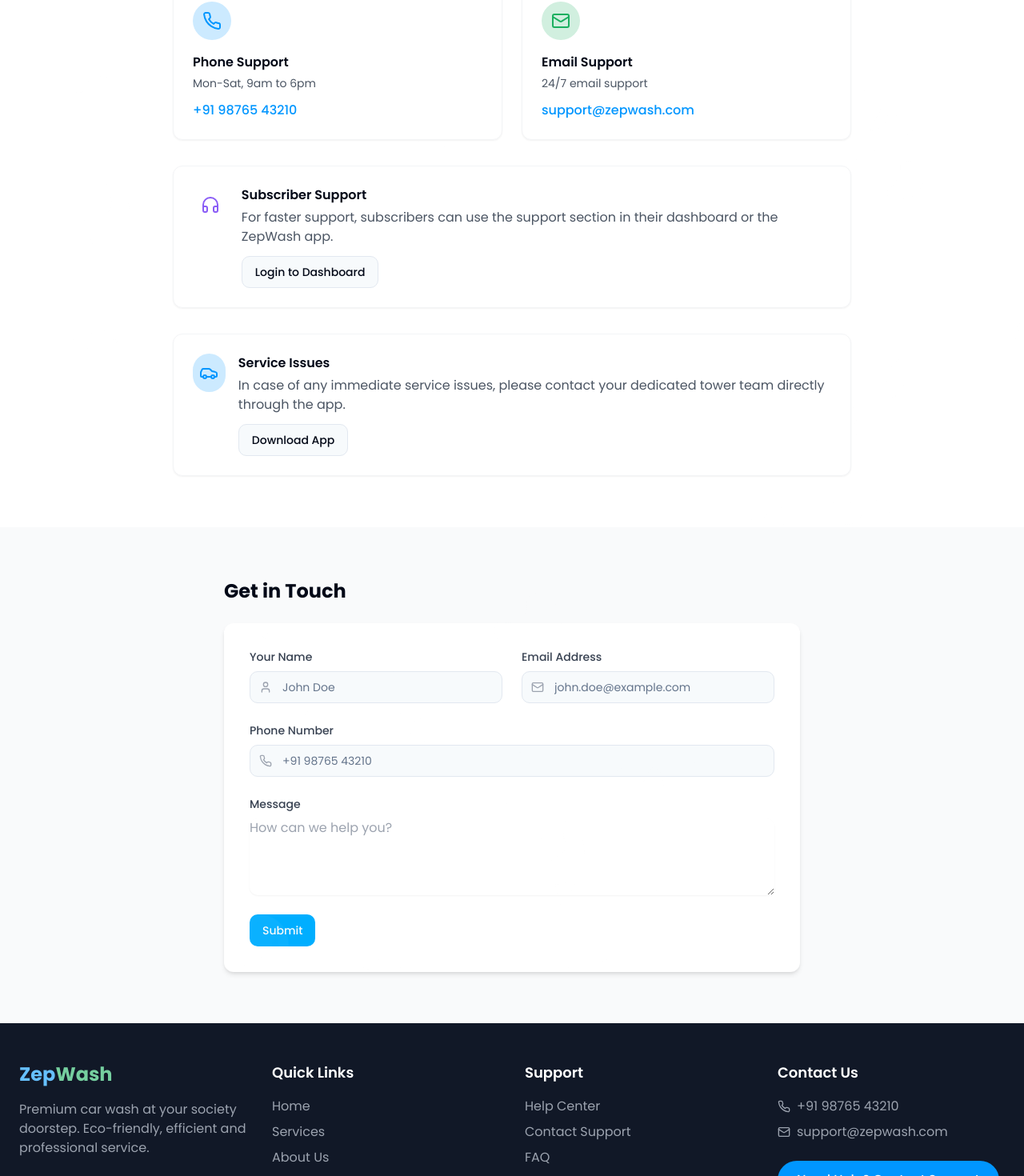
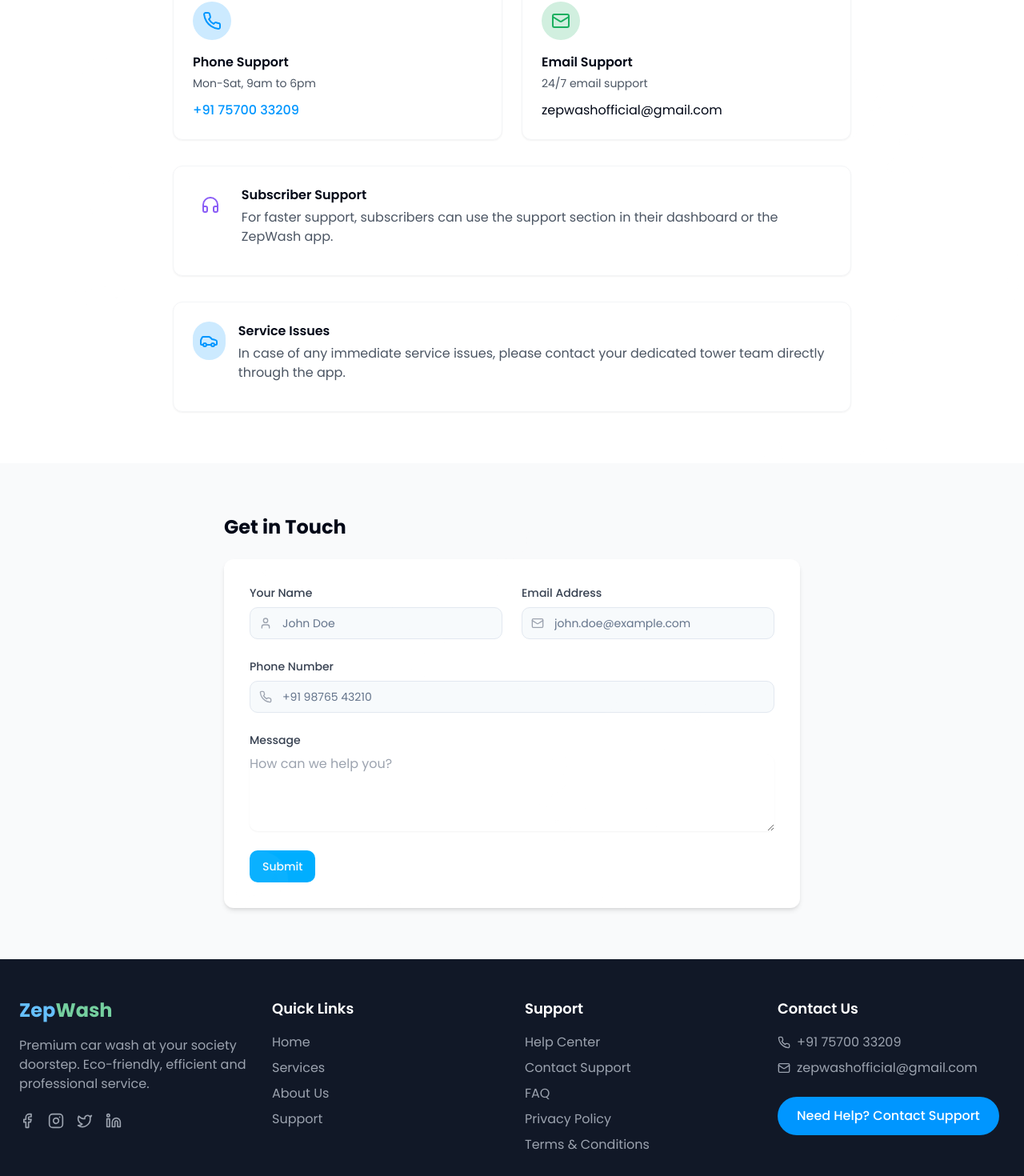
Before and after one commit to yash-writes-code/zepwash, a React (Vite) app: page /support in a window 1280 px wide. Shown: the part 1259-2729 px from the top of the page at 80% size. Built offline with nearby package versions, Linux system fonts and the light colour scheme.

Commit message:
minor ui changes
Signed-off-by: Yash Goyal <yashgoyalambk@gmail.com>

```diff
--- a/src/components/Footer.tsx
+++ b/src/components/Footer.tsx
@@ -74,11 +74,11 @@ const Footer = () => {
             <ul className="space-y-2">
               <li className="flex items-center space-x-2 text-gray-400">
                 <Phone size={16} />
-                <span>+91 98765 43210</span>
+                <a href='tel:+917570033209'>+91 75700 33209</a>
               </li>
               <li className="flex items-center space-x-2 text-gray-400">
                 <Mail size={16} />
-                <span>support@zepwash.com</span>
+                <a href='mailto:zepwashofficial@gmail.com'>zepwashofficial@gmail.com</a>
               </li>
               <li className="pt-4">
                 <Link to="/support" className="inline-block btn-primary">
@@ -91,10 +91,10 @@ const Footer = () => {
 
         <div className="border-t border-gray-800 mt-10 pt-6 flex flex-col md:flex-row justify-between items-center">
           <p className="text-gray-500 text-sm">© 2025 ZepWash. All rights reserved.</p>
-          <div className="flex space-x-4 mt-4 md:mt-0">
+          {/* <div className="flex space-x-4 mt-4 md:mt-0">
             <Link to="/privacy" className="text-gray-500 text-sm hover:text-white transition-colors">Privacy Policy</Link>
             <Link to="/terms" className="text-gray-500 text-sm hover:text-white transition-colors">Terms of Service</Link>
-          </div>
+          </div> */}
         </div>
       </div>
     </footer>
--- a/src/components/Navbar.tsx
+++ b/src/components/Navbar.tsx
@@ -86,7 +86,8 @@ const Navbar = () => {
 
         {/* Mobile Navigation */}
         {isMenuOpen && (
-          <div className="md:hidden bg-white backdrop-blur-md rounded-3xl shadow-lg absolute left-4 right-4 top-[calc(100%+0.5rem)] p-4 z-50 animate-in fade-in slide-in-from-top-5 duration-300 border border-gray-100">
+        <div className="md:hidden bg-white backdrop-blur-md rounded-3xl shadow-lg absolute left-4 right-4 top-[calc(100%+0.5rem)] p-4 z-50 transition-all duration-300 ease-in-out opacity-100">
+
             <div className="flex flex-col space-y-5">
               <MobileNavLink to="/" onClick={toggleMenu}>Home</MobileNavLink>
               <MobileNavLink to="/services" onClick={toggleMenu}>Services</MobileNavLink>
--- a/src/components/ScrollToTop.tsx
+++ b/src/components/ScrollToTop.tsx
@@ -1,14 +1,13 @@
-import { useEffect } from 'react';
-import { useLocation } from 'react-router-dom';
+// ScrollToTop.tsx
+import { useEffect } from "react";
+import { useLocation } from "react-router-dom";
 
-const ScrollToTop = () => {
+export default function ScrollToTop() {
   const { pathname } = useLocation();
 
   useEffect(() => {
-    window.scrollTo(0, 0);
+    window.scrollTo({ top: 0, behavior: "smooth" });
   }, [pathname]);
 
   return null;
-};
-
-export default ScrollToTop;
+}
--- a/src/pages/About.tsx
+++ b/src/pages/About.tsx
@@ -139,9 +139,7 @@ const About = () => {
               <Link to="/services">
                 <Button className="btn-primary">Our Services</Button>
               </Link>
-              <Link to="/signup">
-                <Button variant="outline">Join Us</Button>
-              </Link>
+
             </div>
           </div>
         </div>
--- a/src/pages/Support.tsx
+++ b/src/pages/Support.tsx
@@ -9,8 +9,7 @@ import {
   Headphones,
   Mail,
   Phone,
-  User,
-  XCircle,
+  User
 } from "lucide-react";
 import { useToast } from "@/hooks/use-toast";
 import Navbar from "@/components/Navbar";
@@ -209,7 +208,7 @@ const Support = () => {
                 Can't find what you're looking for?
               </p>
               <Button className="btn-primary animate-pulse-slow">
-                <span className="p-4 font-semibold"> Contact Us </span>
+                <a className="p-4 font-semibold" href="#contact_form"> Contact Us </a>
               </Button>
             </div>
           </div>
@@ -241,10 +240,10 @@ const Support = () => {
               <h3 className="font-semibold mb-1">Phone Support</h3>
               <p className="text-gray-600 text-sm mb-3">Mon-Sat, 9am to 6pm</p>
               <a
-                href="tel:+919876543210"
+                href="tel:+917570033209"
                 className="text-zep-blue-500 font-medium"
               >
-                +91 98765 43210
+                +91 75700 33209
               </a>
             </div>
             <div
@@ -256,12 +255,7 @@ const Support = () => {
               </div>
               <h3 className="font-semibold mb-1">Email Support</h3>
               <p className="text-gray-600 text-sm mb-3">24/7 email support</p>
-              <a
-                href="mailto:support@zepwash.com"
-                className="text-zep-blue-500 font-medium"
-              >
-                support@zepwash.com
-              </a>
+              <a href='mailto:zepwashofficial@gmail.com'>zepwashofficial@gmail.com</a>
             </div>
           </div>
           <div
@@ -278,11 +272,11 @@ const Support = () => {
                   For faster support, subscribers can use the support section in
                   their dashboard or the ZepWash app.
                 </p>
-                <Link to="/login">
+                {/* <Link to="/login">
                   <Button variant="outline" className="text-sm">
                     Login to Dashboard
                   </Button>
-                </Link>
+                </Link> */}
               </div>
             </div>
           </div>
@@ -300,9 +294,9 @@ const Support = () => {
                   In case of any immediate service issues, please contact your
                   dedicated tower team directly through the app.
                 </p>
-                <Button variant="outline" className="text-sm">
+                {/* <Button variant="outline" className="text-sm">
                   <span>Download App</span>
-                </Button>
+                </Button> */}
               </div>
             </div>
           </div>
@@ -317,7 +311,7 @@ const Support = () => {
       {/* CONTACT FORM LAST */}
       <section className="py-16 bg-gray-50 relative overflow-hidden">
         <div className="container max-w-3xl mx-auto px-4 md:px-6 relative z-10">
-          <h2 ref={formTitleRef} className="text-2xl font-bold mb-6 fade-in-up">
+          <h2 ref={formTitleRef} className="text-2xl font-bold mb-6 fade-in-up" id="contact_form">
             Get in Touch
           </h2>
 
```
